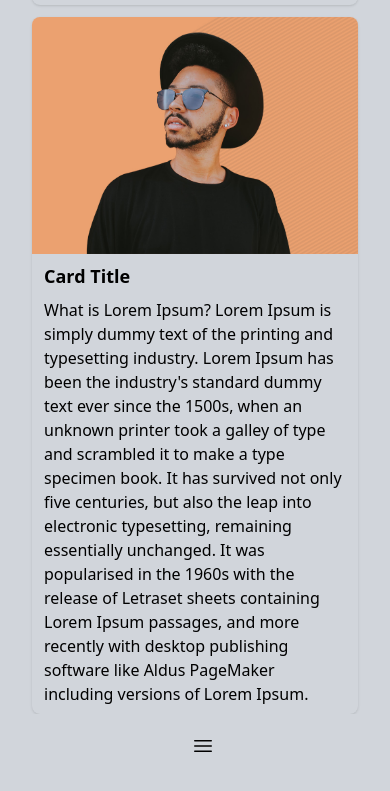
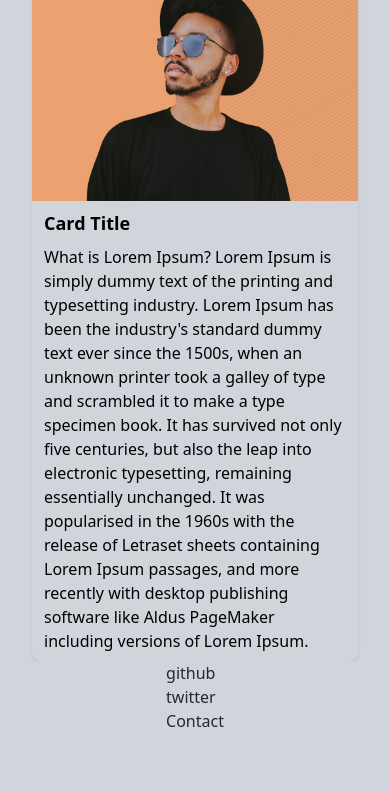
Before and after one commit to ekpotosammuel/tailwimdcss, a website: page src/index.html in a window 390 px wide. Shown: the part 841-1632 px from the top of the page. After the commit the page ends 1598 px from the top, so only its background shows below. Drawn offline with Linux system fonts and the light colour scheme.

Commit message:
modify footer

```diff
--- a/src/index.html
+++ b/src/index.html
@@ -69,9 +69,9 @@
         class="bg-green-600 text-white py-1 px-3 rounded hover:bg-green-700 transition-colors ring-offset-1 focus:ring-1 focus:ring-green-700">
         Green
     </button> -->
-    <h2 class="text-lg text-indigo-600 border-b border-indigo-600 mt-3 mb-3">
+    <!-- <h2 class="text-lg text-indigo-600 border-b border-indigo-600 mt-3 mb-3">
         Cards
-    </h2>
+    </h2> -->
     <div class="bg-gray-300 rounded-lg shadow w-[800px] w-full">
         <div>
             <img class="rounded-t-lg w-full" src="../03.jpg" alt="">
@@ -112,7 +112,7 @@
     </div>
     <footer class="bg-gray-300 h-16 w-full flex justify-around items-stretch px-3">
         <div class="flex">
-            <div class="hidden sm:flex items-stretch">
+            <div class="sm:flex items-stretch">
                 <a href=""
                     class="flex items-center text-gray-800 px-3 transition-colors hover:text-indigo-600 hover:bg-gray-300">
                     github
@@ -134,14 +134,6 @@
                     Sign Up
                 </a>
             </div> -->
-            <div class=" sm:hidden h-full flex items-center ml-4">
-                <button class="flex items-center justify-center h-8 w-8 rounded hover:text-indigo-600 transition-colors hover:bg-indigo-100">
-                    <svg xmlns="http://www.w3.org/2000/svg" fill="none" viewBox="0 0 24 24" stroke-width="1.5" stroke="currentColor" class="w-6 h-6">
-                        <path stroke-linecap="round" stroke-linejoin="round" d="M3.75 6.75h16.5M3.75 12h16.5m-16.5 5.25h16.5" />
-                      </svg>
-
-                </button>
-            </div>
         </div>
     </footer>
 
```
